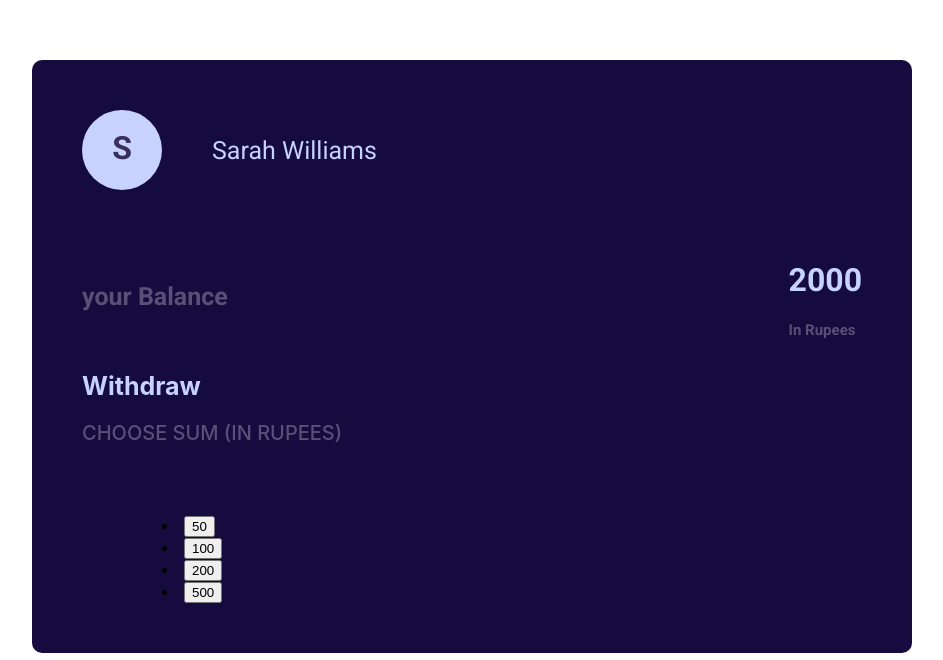
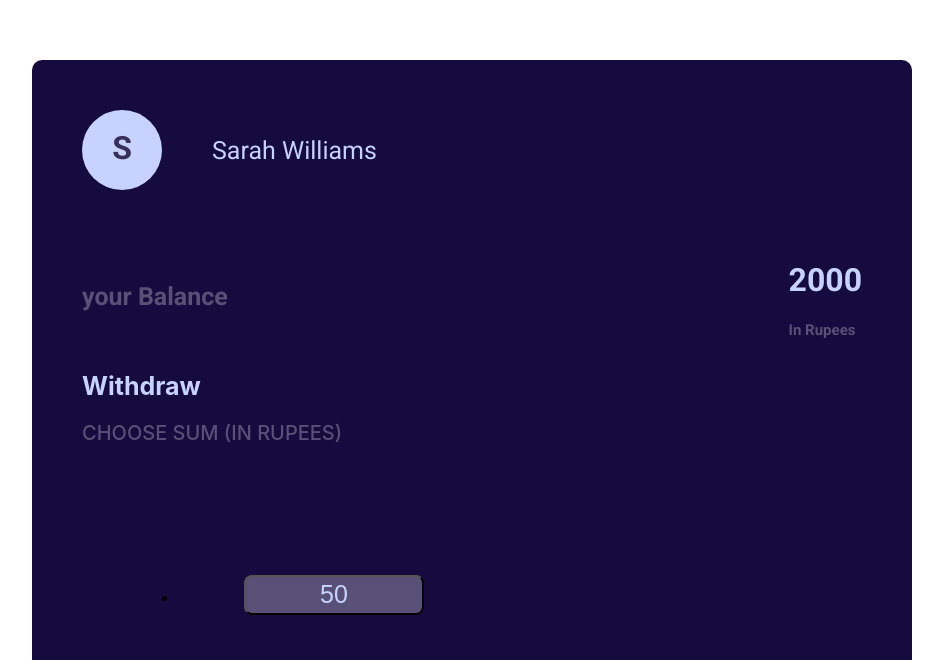
Before and after one commit to Vipin-patelME/cashWithdrawal, a React (Create React App) app: page / in a window 1280 px wide. Shown: the part 140-800 px from the top of the page, without its empty margins (168-1111 px from the left). Built offline with nearby package versions, Linux system fonts and the light colour scheme; a web font is replaced by a local one.

Commit message:
Update index.css

```diff
--- a/src/components/DenominationItem/index.css
+++ b/src/components/DenominationItem/index.css
@@ -1 +1,12 @@
 /* Write your CSS here */
+/* Write your CSS here */
+.button-style {
+  text-align: center;
+  margin: 60px;
+  color: #c7d2fe;
+  height: 40px;
+  width: 180px;
+  background-color: #585076;
+  border-radius: 8px;
+  font-size: 25px;
+}
```
